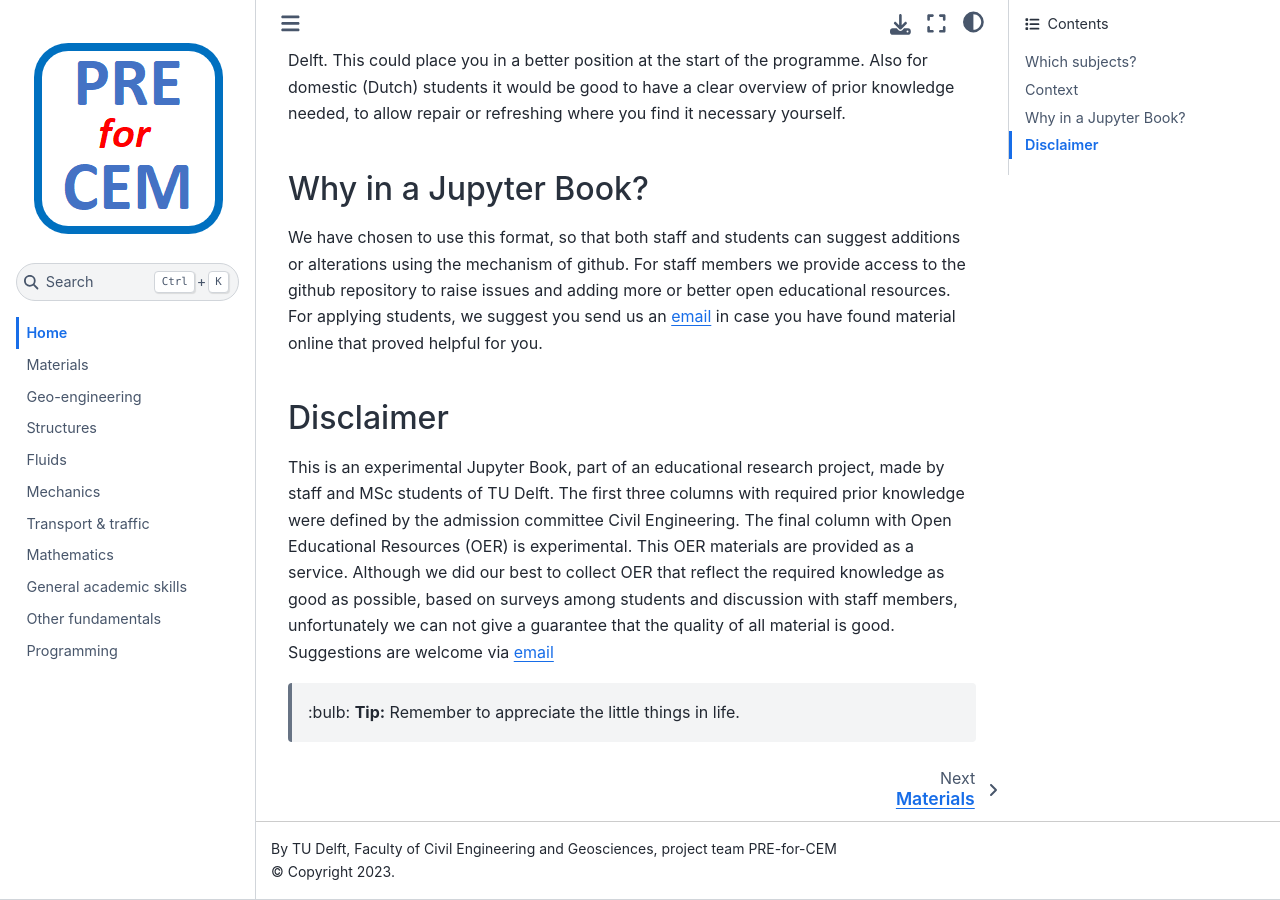
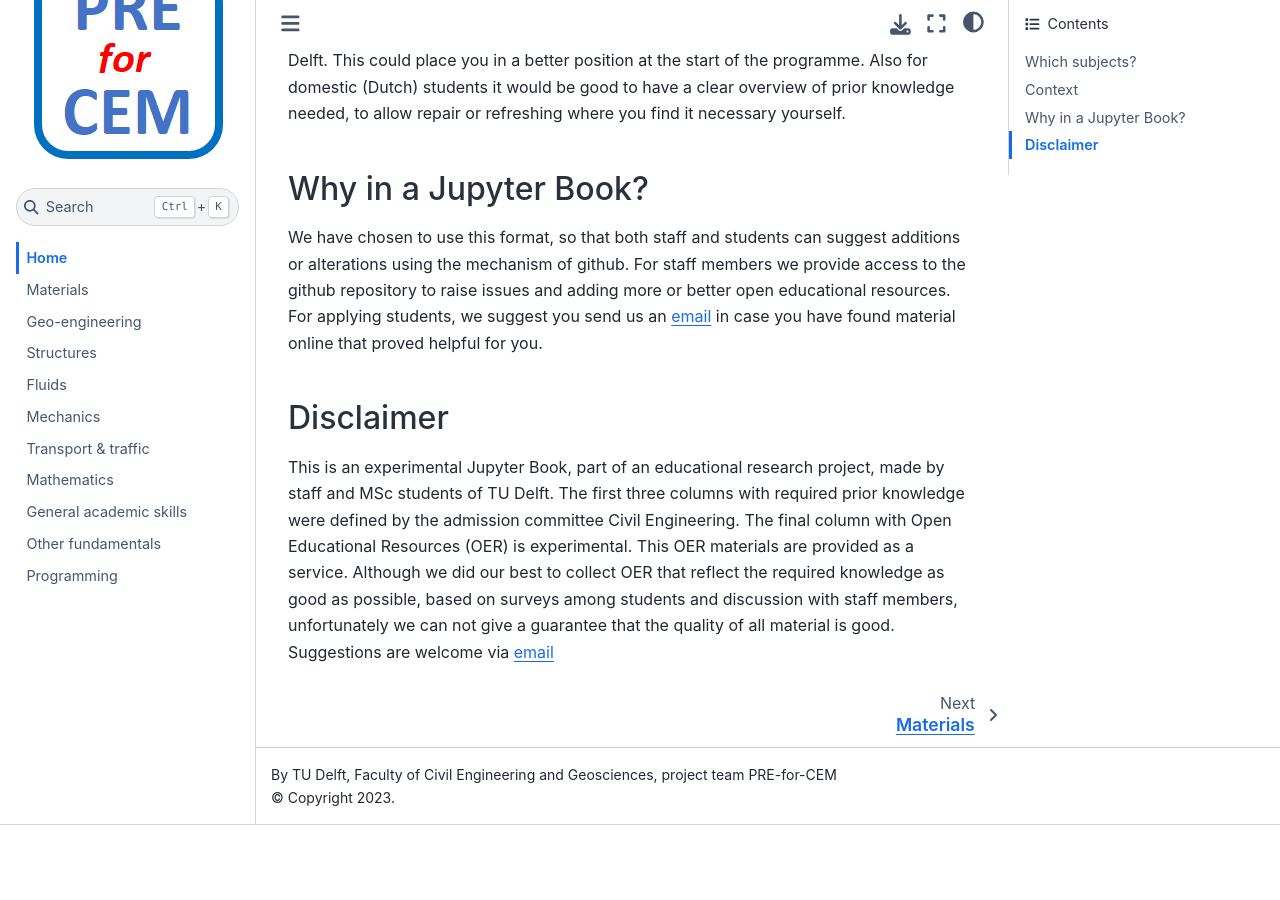
Before and after one commit to TUDelft-CITG/pre-for-cem, a Jupyter Book: the page built from book/contents/home.md, in a window 1280 px wide and 900 px high, scrolled down 1042 px. Built offline with Jupyter Book 1.0.4 settings and Sphinx 7.4.7 and the Sphinx Book theme 1.1.4, drawn with Linux system fonts in a browser that asks for light colours; after the commit the page ends 1867 px from its top, so only the background shows below that.

Commit message:
Update home.md

```diff
--- a/book/contents/home.md
+++ b/book/contents/home.md
@@ -15,5 +15,3 @@ We have chosen to use this format, so that both staff and students can suggest a
 
 ## Disclaimer
 This is an experimental Jupyter Book, part of an educational research project, made by staff and MSc students of TU Delft. The first three columns with required prior knowledge were defined by the admission committee Civil Engineering. The final column with Open Educational Resources (OER) is experimental. This OER materials are provided as a service. Although we did our best to collect OER that reflect the required knowledge as good as possible, based on surveys among students and discussion with staff members, unfortunately we can not give a guarantee that the quality of all material is good. Suggestions are welcome via [email](mailto:h.r.schipper@tudelft.nl?subject=pre-for-cem-suggestions)
-
-> :bulb: **Tip:** Remember to appreciate the little things in life.
```
